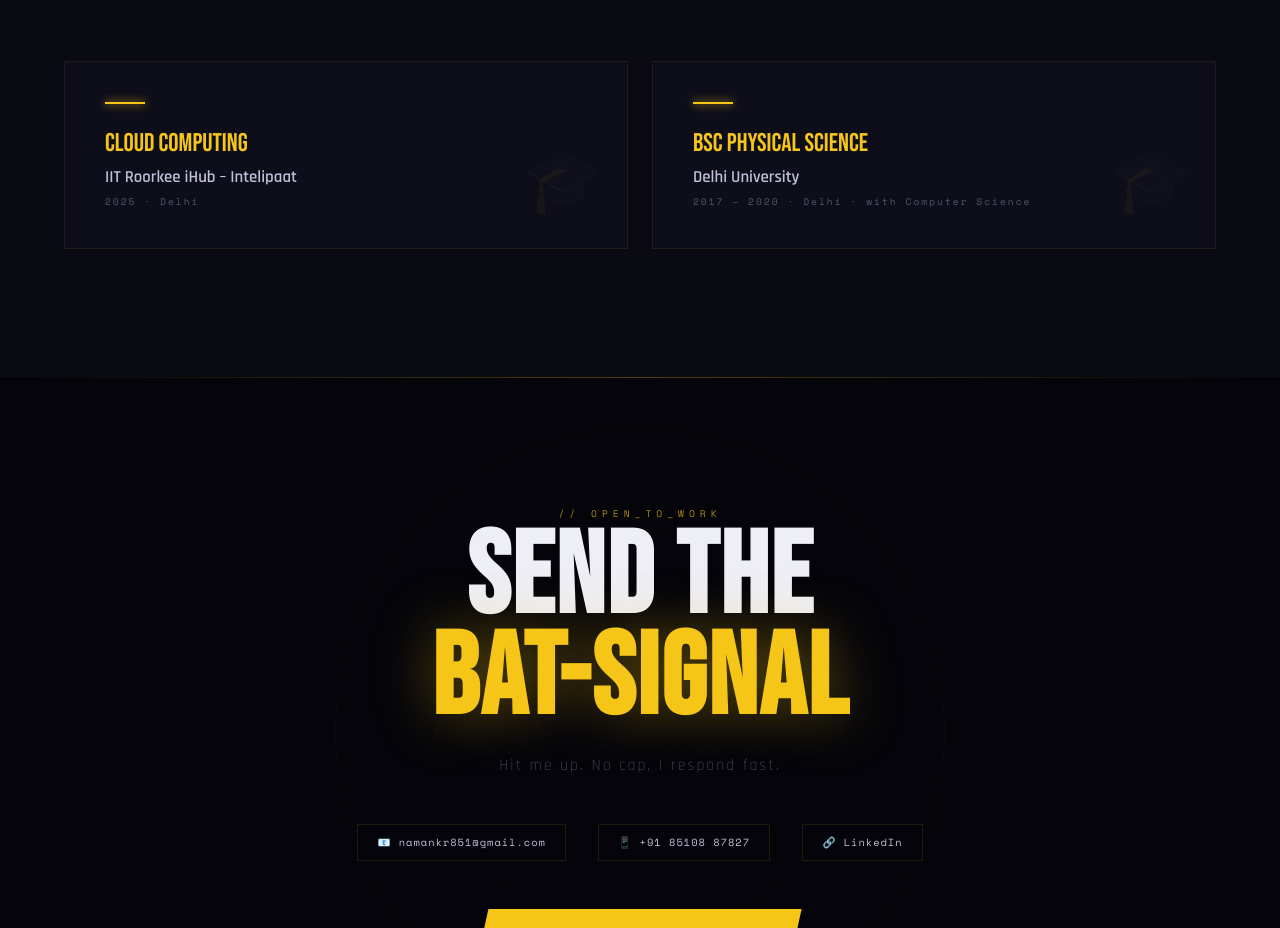
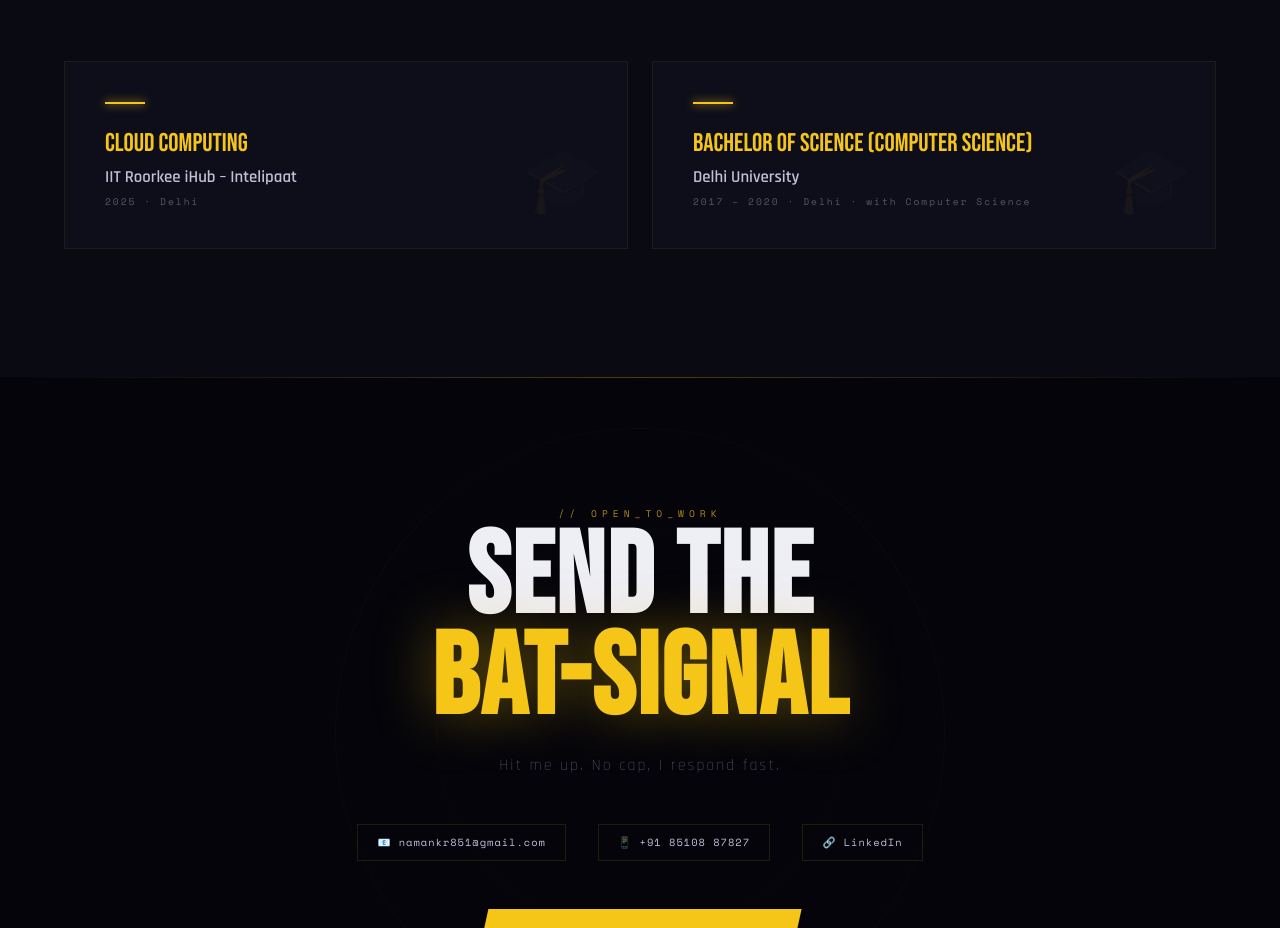
Before and after one commit to namankr85100/Portfolio, a plain HTML site: page index.html in a window 1280 px wide. Shown: the part 3691-4619 px from the top of the page. Drawn offline with nearby package versions, Linux system fonts and the light colour scheme; animation ran at ten frames a second.

Commit message:
Update index.html

```diff
--- a/index.html
+++ b/index.html
@@ -968,7 +968,7 @@
     </div>
     <div class="edu-card reveal delay-2">
       <div class="edu-line"></div>
-      <div class="edu-degree">BSc Physical Science</div>
+      <div class="edu-degree">Bachelor of Science (Computer Science)</div>
       <div class="edu-school">Delhi University</div>
       <div class="edu-year">2017 – 2020 · Delhi · with Computer Science</div>
     </div>
```
